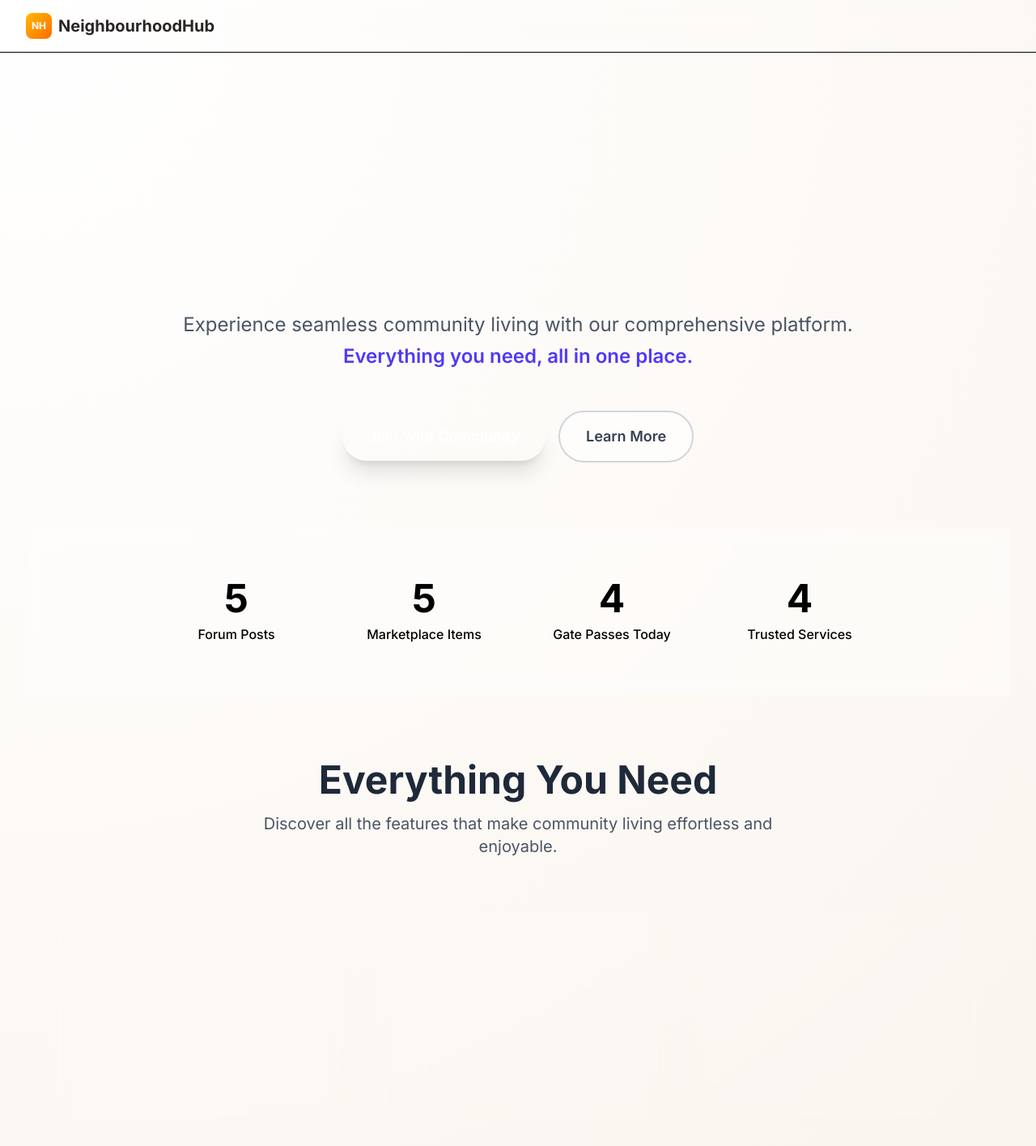
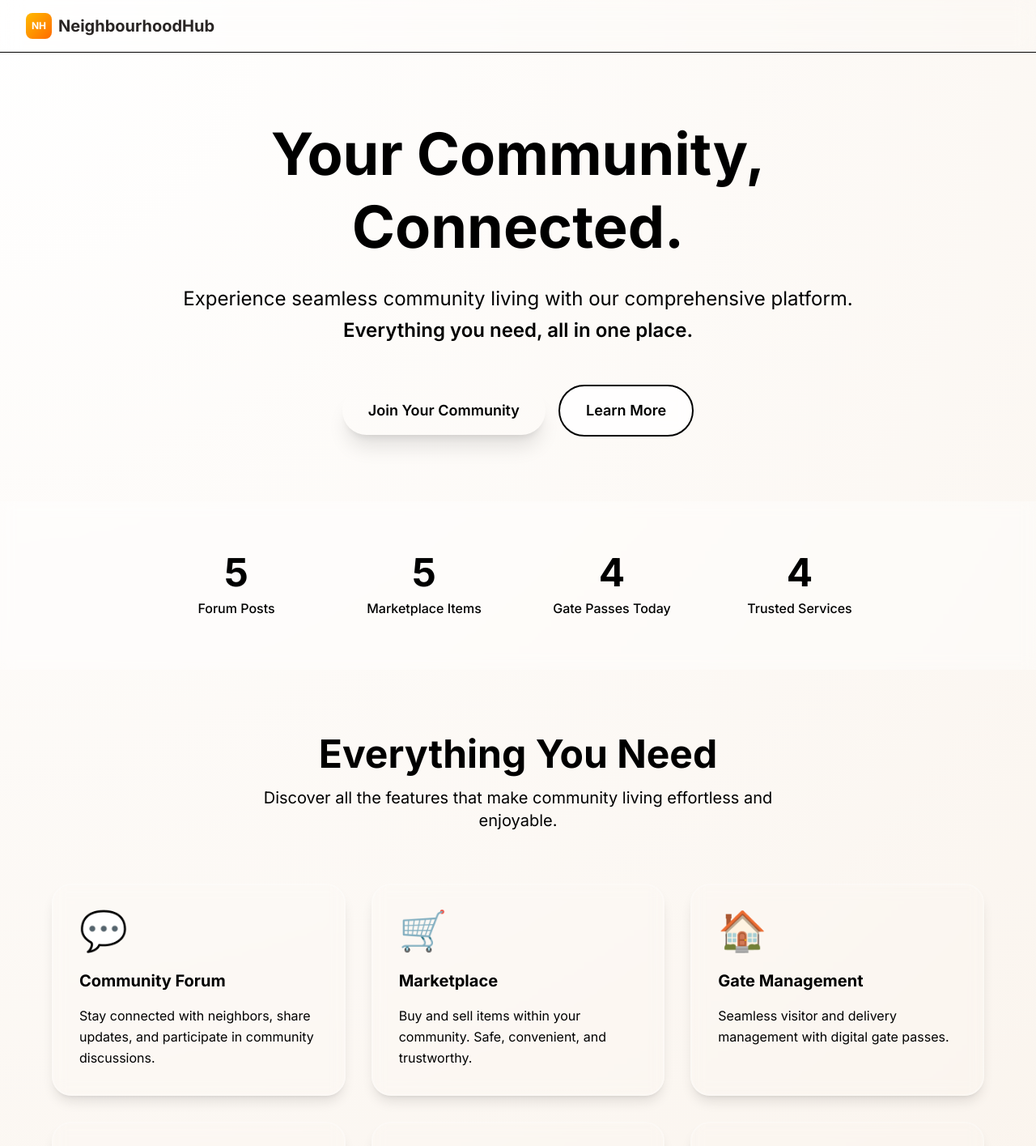
Before and after one commit to bit2swaz/dogshit, a Next.js app: page / in a window 1280 px wide. Shown: the top 1415 px of the page at 81% size. Built offline with nearby package versions, Linux system fonts and the light colour scheme.

Commit message:
refactor

```diff
--- a/src/app/layout.tsx
+++ b/src/app/layout.tsx
@@ -24,10 +24,7 @@ export default function RootLayout({
           {/* Wrap everything */}
           <Toaster position="top-center" /> {/* Add Toaster */}
           <Navbar />
-          <main
-            key={Math.random()}
-            className="animate-fadeIn p-4 sm:p-6 lg:p-8"
-          >
+          <main key={Math.random()} className="animate-fadeIn">
             {children}
           </main>
         </AuthProvider>
--- a/src/app/page.tsx
+++ b/src/app/page.tsx
@@ -82,7 +82,7 @@ export default function LandingPage() {
             transition={{ duration: 0.8 }}
           >
             <motion.h1
-              className="from-cambridge-blue via-hunyadi-yellow to-light-coral mb-6 bg-gradient-to-r bg-clip-text text-5xl leading-tight font-bold text-transparent md:text-7xl"
+              className="text-cambridge-blue mb-6 text-5xl leading-tight font-bold md:text-7xl"
               initial={{ opacity: 0, y: 20 }}
               animate={{ opacity: 1, y: 0 }}
               transition={{ duration: 0.8, delay: 0.2 }}
@@ -93,7 +93,7 @@ export default function LandingPage() {
             </motion.h1>
 
             <motion.p
-              className="mb-12 text-xl leading-relaxed text-gray-600 md:text-2xl"
+              className="text-cambridge-blue/80 mb-12 text-xl leading-relaxed md:text-2xl"
               initial={{ opacity: 0, y: 20 }}
               animate={{ opacity: 1, y: 0 }}
               transition={{ duration: 0.8, delay: 0.4 }}
@@ -101,7 +101,7 @@ export default function LandingPage() {
               Experience seamless community living with our comprehensive
               platform.
               <br />
-              <span className="font-semibold text-indigo-600">
+              <span className="text-cambridge-blue font-semibold">
                 Everything you need, all in one place.
               </span>
             </motion.p>
@@ -114,11 +114,11 @@ export default function LandingPage() {
             >
               <Link
                 href="/login"
-                className="from-hunyadi-yellow to-light-coral transform rounded-full bg-gradient-to-r px-8 py-4 text-lg font-semibold text-white shadow-xl transition-all duration-300 hover:scale-105 hover:shadow-2xl"
+                className="from-hunyadi-yellow to-light-coral text-cambridge-blue transform rounded-full bg-gradient-to-r px-8 py-4 text-lg font-semibold shadow-xl transition-all duration-300 hover:scale-105 hover:shadow-2xl"
               >
                 Join Your Community
               </Link>
-              <button className="rounded-full border-2 border-gray-300 bg-white/50 px-8 py-4 text-lg font-semibold text-gray-700 backdrop-blur-sm transition-all duration-300 hover:border-indigo-400 hover:text-indigo-600">
+              <button className="border-cambridge-blue/50 text-cambridge-blue hover:border-cambridge-blue transform rounded-full border-2 bg-white/80 px-8 py-4 text-lg font-semibold backdrop-blur-sm transition-all duration-300 hover:bg-white hover:shadow-lg">
                 Learn More
               </button>
             </motion.div>
@@ -164,10 +164,10 @@ export default function LandingPage() {
             animate={{ opacity: 1, y: 0 }}
             transition={{ duration: 0.8, delay: 1.2 }}
           >
-            <h2 className="mb-4 text-4xl font-bold text-gray-800 md:text-5xl">
+            <h2 className="text-cambridge-blue mb-4 text-4xl font-bold md:text-5xl">
               Everything You Need
             </h2>
-            <p className="mx-auto max-w-2xl text-xl text-gray-600">
+            <p className="text-cambridge-blue/80 mx-auto max-w-2xl text-xl">
               Discover all the features that make community living effortless
               and enjoyable.
             </p>
@@ -292,7 +292,7 @@ export default function LandingPage() {
             animate={{ opacity: 1, y: 0 }}
             transition={{ duration: 0.8, delay: 2.6 }}
           >
-            <h2 className="mb-6 text-4xl font-bold text-white md:text-5xl">
+            <h2 className="text-black-500 mb-6 text-4xl font-bold md:text-5xl">
               Ready to Connect?
             </h2>
             <p className="mb-8 text-xl text-white/90">
@@ -310,18 +310,20 @@ export default function LandingPage() {
       </section>
 
       {/* Footer */}
-      <footer className="bg-gray-800 py-12 text-white">
+      <footer className="bg-cambridge-blue py-12 text-white">
         <div className="container mx-auto px-4">
           <div className="text-center">
             <div className="mb-4 flex items-center justify-center space-x-2">
-              <div className="flex h-8 w-8 items-center justify-center rounded-lg bg-gradient-to-br from-amber-400 to-orange-500">
+              <div className="from-hunyadi-yellow to-light-coral flex h-8 w-8 items-center justify-center rounded-xl bg-gradient-to-br shadow-lg">
                 <span className="text-xs font-bold text-white">NH</span>
               </div>
-              <span className="text-xl font-bold">NeighbourhoodHub</span>
+              <span className="text-xl font-bold text-white">
+                NeighbourhoodHub
+              </span>
             </div>
-            <p className="mb-4 text-gray-400">Your Community, Connected.</p>
-            <p className="text-sm text-gray-500">
-              © 2025 Alt-F4. All rights reserved.
+            <p className="mb-4 text-white/80">Your Community, Connected.</p>
+            <p className="text-sm text-white/60">
+              © 2025 NeighbourhoodHub. All rights reserved.
             </p>
           </div>
         </div>
```
